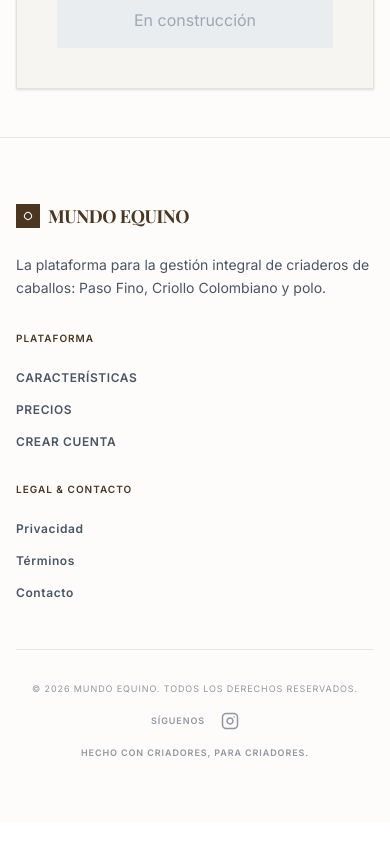
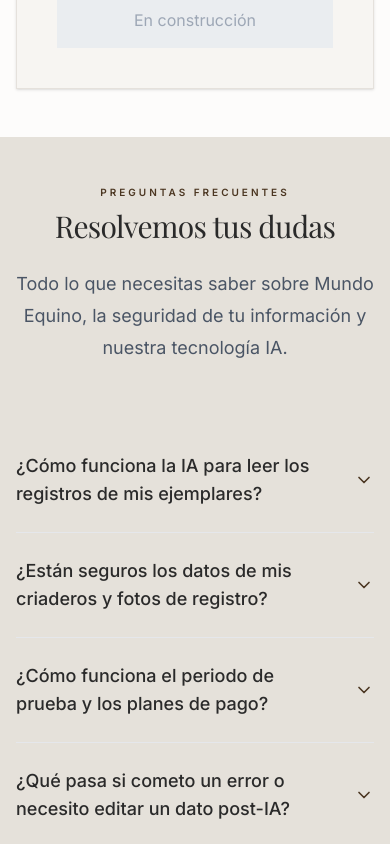
Before and after one commit to rafaherrera100/Landing-Mundo-Equino, a React (Vite) app: page / in a window 390 px wide. Shown: the part 8480-9324 px from the top of the page. Before the commit the page ends 9303 px from the top, so only its background shows below. Built offline with nearby package versions, Linux system fonts and the light colour scheme; a web font is replaced by a local one.

Commit message:
feat: add FAQ section and update contact form
- Added FAQ component to the main landing page.
- Included phone number field in the contact form and email handler.
- Updated pricing links to direct users to specific registration paths.

```diff
--- a/server.ts
+++ b/server.ts
@@ -13,7 +13,7 @@
   // API para contacto via Resend
   app.post("/api/contact", async (req, res) => {
     try {
-      const { name, email, message } = req.body;
+      const { name, email, phone, message } = req.body;
 
       if (!process.env.RESEND_API_KEY) {
         return res.status(500).json({ error: "Falta configurar RESEND_API_KEY" });
@@ -27,6 +27,7 @@
         subject: `Nuevo contacto de Mundo Equino: ${name}`,
         html: `
           <p><strong>De:</strong> ${name} (${email})</p>
+          <p><strong>Celular:</strong> ${phone || 'No proporcionado'}</p>
           <p><strong>Mensaje:</strong></p>
           <p>${message}</p>
         `,
--- a/src/App.tsx
+++ b/src/App.tsx
@@ -10,6 +10,7 @@
 import HowItWorks from './components/HowItWorks';
 import Testimonials from './components/Testimonials';
 import Pricing from './components/Pricing';
+import FAQ from './components/FAQ';
 import Footer from './components/Footer';
 import { ThemeVariant } from './theme';
 
@@ -26,6 +27,7 @@
         <HowItWorks variant={theme} />
         <Testimonials variant={theme} />
         <Pricing variant={theme} />
+        <FAQ variant={theme} />
       </main>
 
       <Footer variant={theme} />
--- /dev/null
+++ b/src/components/FAQ.tsx
@@ -0,0 +1,86 @@
+import { useState } from 'react';
+import { getThemeClasses, ThemeVariant } from '../theme';
+import { ChevronDown } from 'lucide-react';
+import { motion, AnimatePresence } from 'motion/react';
+
+const faqs = [
+  {
+    question: "¿Cómo funciona la IA para leer los registros de mis ejemplares?",
+    answer: "Nuestra inteligencia artificial está entrenada específicamente para reconocer e interpretar la estructura de los registros de asociaciones equinas. Al subir una foto desde tu celular o computadora, el sistema extrae automáticamente la información clave del ejemplar y construye su árbol genealógico, ahorrándote horas de escritura manual."
+  },
+  {
+    question: "¿Están seguros los datos de mis criaderos y fotos de registro?",
+    answer: "Absolutamente. La privacidad es nuestra prioridad. Todos los datos, fotos y registros se almacenan en servidores con encriptación de grado bancario. Tu información es confidencial, 100% privada para tu cuenta y nunca será compartida públicamente ni vendida a terceros."
+  },
+  {
+    question: "¿Cómo funciona el periodo de prueba y los planes de pago?",
+    answer: "Ofrecemos una prueba gratuita de 30 días para que experimentes el valor de la plataforma. Luego, puedes pasar a nuestro plan Popular que te da acceso ilimitado a todas las herramientas (incluida la IA y el cargue infinito de ejemplares). No tenemos cláusulas de permanencia, por lo que puedes cancelar tu suscripción en cualquier momento."
+  },
+  {
+    question: "¿Qué pasa si cometo un error o necesito editar un dato post-IA?",
+    answer: "El sistema siempre te permitirá previsualizar los datos que la Inteligencia Artificial encontró antes de guardarlos. Si identificas algún error de lectura debido a una foto borrosa, podrás editarlo manualmente de forma muy sencilla."
+  }
+];
+
+export default function FAQ({ variant }: { variant: ThemeVariant }) {
+  const theme = getThemeClasses(variant);
+  const [openIndex, setOpenIndex] = useState<number | null>(null);
+
+  const toggleFAQ = (index: number) => {
+    setOpenIndex(openIndex === index ? null : index);
+  };
+
+  return (
+    <section id="preguntas-frecuentes" className={`py-12 sm:py-16 lg:py-20 ${theme.bgSection}`}>
+      <div className="mx-auto max-w-7xl px-4 sm:px-6 lg:px-8">
+        <div className="mx-auto max-w-4xl text-center mb-16">
+          <h2 className={`text-[10px] uppercase tracking-[0.3em] font-bold ${theme.textPrimary}`}>Preguntas Frecuentes</h2>
+          <p className={`mt-2 text-3xl font-normal tracking-tight ${theme.textHeading} sm:text-4xl ${theme.headingFont}`}>
+            Resolvemos tus dudas
+          </p>
+          <p className={`mt-6 text-lg leading-8 ${theme.textBody}`}>
+            Todo lo que necesitas saber sobre Mundo Equino, la seguridad de tu información y nuestra tecnología IA.
+          </p>
+        </div>
+
+        <div className="max-w-3xl mx-auto divide-y divide-gray-200 dark:divide-gray-800">
+          {faqs.map((faq, index) => (
+            <div key={index} className="py-6">
+              <button
+                onClick={() => toggleFAQ(index)}
+                className={`flex w-full items-center justify-between text-left focus:outline-none group`}
+              >
+                <span className={`text-lg font-medium leading-7 ${theme.textHeading} group-hover:${theme.textPrimary} transition-colors`}>
+                  {faq.question}
+                </span>
+                <span className={`ml-6 flex h-7 items-center`}>
+                  <ChevronDown
+                    className={`h-5 w-5 ${theme.textPrimary} transition-transform duration-300 ${
+                      openIndex === index ? '-rotate-180' : 'rotate-0'
+                    }`}
+                  />
+                </span>
+              </button>
+
+              <AnimatePresence>
+                {openIndex === index && (
+                  <motion.div
+                    initial={{ height: 0, opacity: 0 }}
+                    animate={{ height: 'auto', opacity: 1 }}
+                    exit={{ height: 0, opacity: 0 }}
+                    transition={{ duration: 0.3, ease: 'easeInOut' }}
+                    className="overflow-hidden"
+                  >
+                    <p className={`mt-4 text-base leading-7 ${theme.textBody} pr-12`}>
+                      {faq.answer}
+                    </p>
+                  </motion.div>
+                )}
+              </AnimatePresence>
+            </div>
+          ))}
+        </div>
+      </div>
+    </section>
+  );
+}
--- a/src/components/Footer.tsx
+++ b/src/components/Footer.tsx
@@ -17,6 +17,7 @@
     const data = {
       name: formData.get('name'),
       email: formData.get('email'),
+      phone: formData.get('phone'),
       message: formData.get('message'),
     };
 
@@ -160,6 +161,10 @@
                         <input type="email" name="email" required className={`w-full px-4 py-3 rounded-md bg-transparent border ${theme.borderSoft} ${theme.textHeading} focus:outline-none focus:ring-1 focus:ring-current`} placeholder="info@criadero.com" />
                       </div>
                       <div>
+                        <label className={`block text-xs font-bold uppercase tracking-wider mb-2 ${theme.textBody}`}>Celular (Opcional)</label>
+                        <input type="tel" name="phone" className={`w-full px-4 py-3 rounded-md bg-transparent border ${theme.borderSoft} ${theme.textHeading} focus:outline-none focus:ring-1 focus:ring-current`} placeholder="+57 300 000 0000" />
+                      </div>
+                      <div>
                         <label className={`block text-xs font-bold uppercase tracking-wider mb-2 ${theme.textBody}`}>Mensaje</label>
                         <textarea name="message" rows={4} required className={`w-full px-4 py-3 rounded-md bg-transparent border ${theme.borderSoft} ${theme.textHeading} focus:outline-none focus:ring-1 focus:ring-current`} placeholder="¿En qué podemos ayudarle?"></textarea>
                       </div>
--- a/src/components/Pricing.tsx
+++ b/src/components/Pricing.tsx
@@ -9,6 +9,7 @@
     description: 'Tiempo limitado de 30 días para explorar la plataforma.',
     features: ['Tiempo limitado de 30 días', 'IA para ingreso de datos', 'Acceso a los módulos base', 'Soporte por email'],
     cta: 'Comenzar Gratis',
+    link: 'https://app.mundo-equino.com/register',
     popular: false
   },
   {
@@ -17,6 +18,7 @@
     description: 'Todo lo necesario para hacer seguimiento completo a tu criadero.',
     features: ['Tiempo ilimitado', 'Ejemplares ilimitados', 'Todos los módulos activos', 'IA para lectura de registros por foto', 'Soporte prioritario'],
     cta: 'Elegir Popular',
+    link: 'https://app.mundo-equino.com/register2',
     popular: true
   },
   {
@@ -83,7 +85,7 @@
                 </ul>
               </div>
               <a
-                href={plan.disabled ? undefined : "https://app.mundo-equino.com/register"}
+                href={plan.disabled ? undefined : plan.link}
                 target={plan.disabled ? undefined : "_blank"}
                 rel={plan.disabled ? undefined : "noopener noreferrer"}
                 className={`mt-10 px-6 py-4 text-center block ${theme.rounded} ${
```
